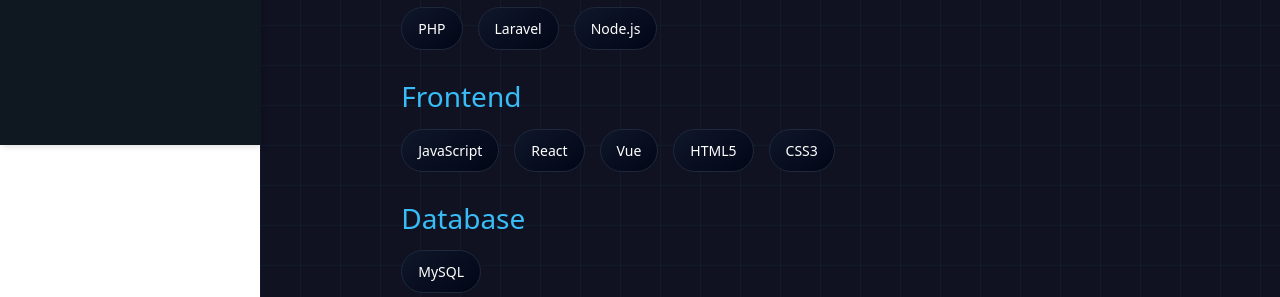
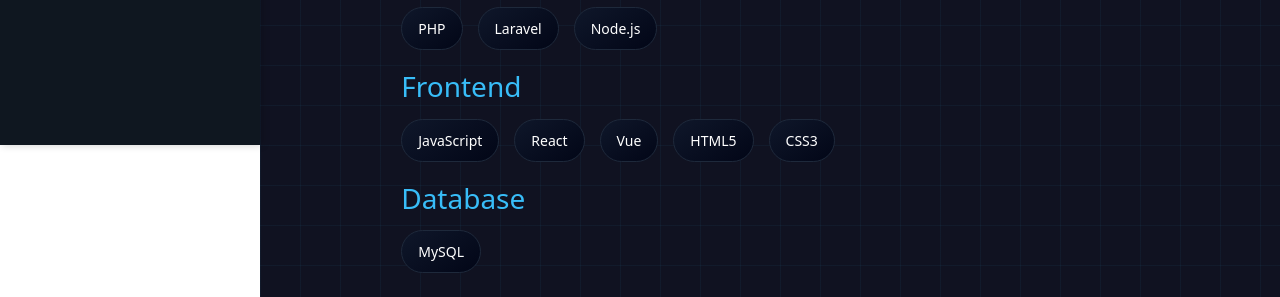
Before and after one commit to LucasFigueiredoDEV/Portfolio, a React (Vite) app: page / in a window 1280 px wide. Shown: the part 655-952 px from the top of the page. Built offline with nearby package versions, Linux system fonts and the light colour scheme.

Commit message:
Refactor capabilities component: adjust margin for skill category for improved spacing

```diff
--- a/src/components/content/capatibilities/style.css
+++ b/src/components/content/capatibilities/style.css
@@ -21,7 +21,7 @@
 }
 
 .skill-category {
-    margin-bottom: 30px;
+    margin-bottom: 20px;
 }
 
 .skill-category h3 {
```
